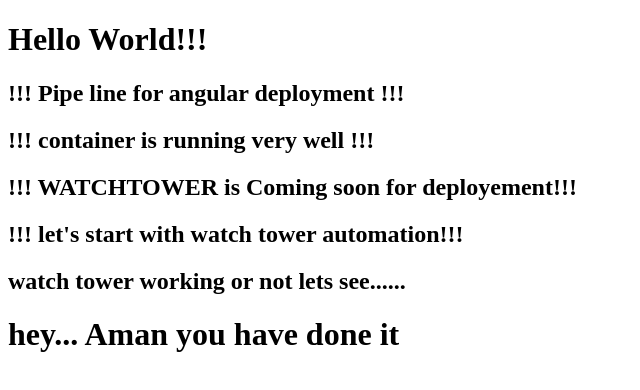
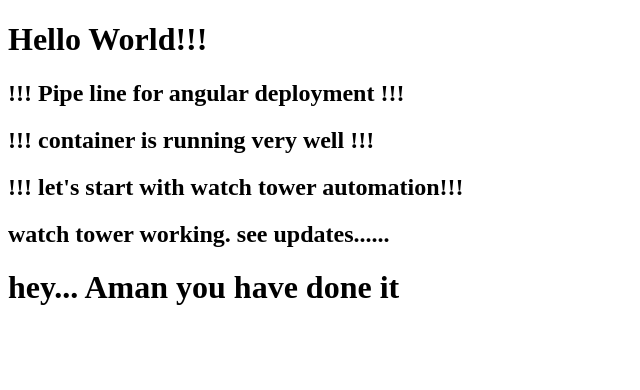
Before and after one commit to Amankashyap4/projectcicd, an Angular app: page / in a window 1280 px wide. Shown: the top 390 px of the page, without its empty margins (0-640 px from the left). Built offline with nearby package versions, Linux system fonts and the light colour scheme.

Commit message:
manually run script for node js - 53

```diff
--- a/src/app/app.component.html
+++ b/src/app/app.component.html
@@ -12,12 +12,9 @@
 
 <h2>!!! container is running very well !!! </h2>
 
-
-<h2>!!! WATCHTOWER is Coming soon for deployement!!! </h2>
-
 <h2>!!! let's start with watch tower automation!!! </h2>
 
-<h2> watch tower working or not lets see......</h2>
+<h2> watch tower working. see updates......</h2>
 
 <h1>hey... Aman you have done it</h1>
 <!-- * * * * * * * * * * * * * * * * * * * * * * * * * * * * * * * -->
```
